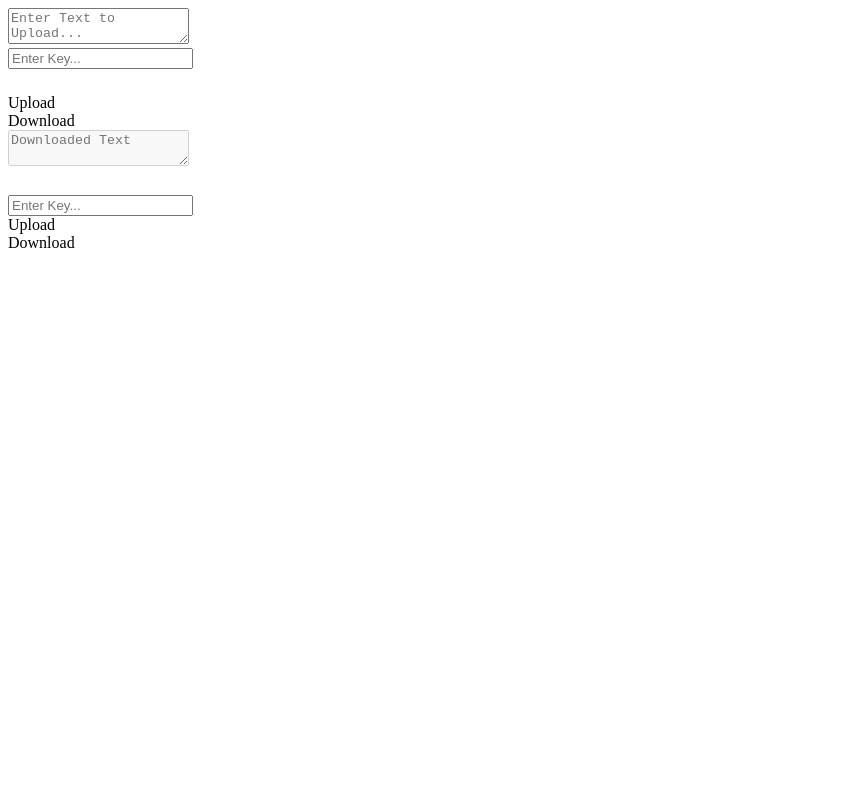
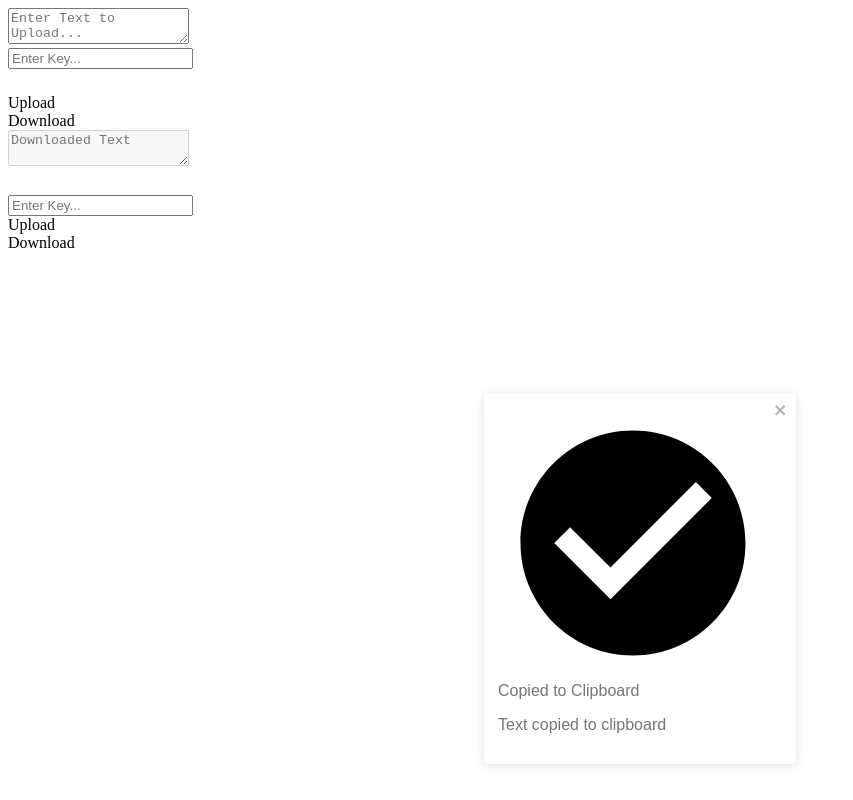
Before and after one commit to Petit-Development/Send, a Next.js app: page / in a window 1280 px wide. Both pictures are taken after a click on the element 640 px from the left and 81 px from the top of the page. Shown: the whole page, without its empty margins (0-853 px from the left). Built offline with nearby package versions, Linux system fonts and the light colour scheme.

Commit message:
Move things around and add react toastify

```diff
--- a/components/download.tsx
+++ /dev/null
@@ -1,2 +0,0 @@
-
-../button
--- a/components/download/download.tsx
+++ b/components/download/download.tsx
@@ -1,4 +1,6 @@
 import { useState } from 'react';
+import { toast } from 'react-toastify';
+import { Toast } from '../toast';
 import DownloadCast from './downloadCast';
 
 export default () => {
@@ -14,6 +16,20 @@ export default () => {
       body: JSON.stringify({ key: key }),
     });
     const text = await res.json();
+    toast(
+      <Toast
+        title="Successfully Downloaded!"
+        subtitle={`Click copy to copy to clipboard`}
+      />,
+      {
+        closeButton: undefined,
+        position: 'bottom-center',
+        hideProgressBar: true,
+        style: {
+          background: 'none',
+        },
+      }
+    );
     setText(text.body);
   };
   return <DownloadCast text={text} onDownload={getData} />;
--- a/components/download/downloadCast.tsx
+++ b/components/download/downloadCast.tsx
@@ -1,5 +1,7 @@
 import { FC, useState } from 'react';
 import { Copy } from 'react-feather';
+import { Toast } from '../toast';
+import { toast } from 'react-toastify';
 import Button from '../button';
 
 interface DownloadCastProps {
@@ -29,7 +31,23 @@ export const DownloadCast: FC<DownloadCastProps> = ({
             disabled={true}
           />
           <div
-            onClick={() => navigator.clipboard.writeText(key)}
+            onClick={() => {
+              toast(
+                <Toast
+                  title="Copied to Clipboard"
+                  subtitle={`Text copied to clipboard`}
+                />,
+                {
+                  closeButton: undefined,
+                  position: 'bottom-center',
+                  hideProgressBar: true,
+                  style: {
+                    background: 'none',
+                  },
+                }
+              );
+              navigator.clipboard.writeText(key);
+            }}
             className="cursor-pointer hover:opacity-80 flex bg-petit-purple h-10 items-center justify-center w-full text-center rounded-b-2xl"
           >
             <Copy color="#ffffff" size="21" />
--- a/components/toast.tsx
+++ b/components/toast.tsx
@@ -5,11 +5,11 @@ interface ToastProps {
   subtitle: string;
 }
 
-export const Toast: FC<ToastProps> = () => {
+export const Toast: FC<ToastProps> = ({ title, subtitle }) => {
   return (
     <div
       className={
-        ' flex w-full max-w-sm mx-auto overflow-hidden bg-white rounded-lg shadow-md dark:bg-gray-800 '
+        'flex max-w-sm mx-auto overflow-hidden bg-white rounded-lg shadow-md dark:bg-gray-800 '
       }
     >
       <div className="flex items-center justify-center w-12 bg-petit-grey">
@@ -24,12 +24,8 @@ export const Toast: FC<ToastProps> = () => {
 
       <div className="px-4 py-2 -mx-3">
         <div className="mx-3">
-          <span className="font-semibold text-petit-grey">
-            Text Copied to Clipboard!
-          </span>
-          <p className="text-sm text-gray-600 dark:text-gray-200">
-            Your account was registered!
-          </p>
+          <span className="font-semibold text-petit-grey">{title}</span>
+          <p className="text-sm text-gray-600 dark:text-gray-200">{subtitle}</p>
         </div>
       </div>
     </div>
--- a/components/upload/upload.tsx
+++ b/components/upload/upload.tsx
@@ -1,3 +1,5 @@
+import { toast } from 'react-toastify';
+import { Toast } from '../toast';
 import UploadCast from './uploadCast';
 
 export default () => {
@@ -5,7 +7,7 @@ export default () => {
 };
 
 async function postData(key: string, text: string) {
-  const res = await fetch('/api/upload', {
+  await fetch('/api/upload', {
     method: 'POST',
     headers: {
       Accept: 'application/json',
@@ -13,5 +15,19 @@ async function postData(key: string, text: string) {
     },
     body: JSON.stringify({ key: key, text: text }),
   });
-  console.log(res);
+
+  toast(
+    <Toast
+      title="Successfully Uploaded!"
+      subtitle={`use key ${key} to download again `}
+    />,
+    {
+      closeButton: undefined,
+      position: 'bottom-center',
+      hideProgressBar: true,
+      style: {
+        background: 'none',
+      },
+    }
+  );
 }
--- a/components/upload/uploadCast.tsx
+++ b/components/upload/uploadCast.tsx
@@ -1,5 +1,7 @@
 import { useState } from 'react';
 import { Copy } from 'react-feather';
+import { Toast } from '../toast';
+import { toast } from 'react-toastify';
 import Button from '../button';
 
 interface UploadCastProps {
@@ -29,6 +31,20 @@ export const UploadCast: React.FC<UploadCastProps> = ({ onUpload }) => {
           />
           <div
             onClick={() => {
+              toast(
+                <Toast
+                  title="Copied to Clipboard"
+                  subtitle={`Text copied to clipboard`}
+                />,
+                {
+                  closeButton: undefined,
+                  position: 'bottom-center',
+                  hideProgressBar: true,
+                  style: {
+                    background: 'none',
+                  },
+                }
+              );
               navigator.clipboard.writeText(key);
             }}
             className="hover:opacity-75 cursor-pointer flex items-center bg-petit-grey justify-center w-full text-center rounded-r-2xl"
--- a/package.json
+++ b/package.json
@@ -14,7 +14,8 @@
     "next": "12.0.3",
     "react": "17.0.2",
     "react-dom": "17.0.2",
-    "react-feather": "^2.0.9"
+    "react-feather": "^2.0.9",
+    "react-toastify": "^8.1.0"
   },
   "devDependencies": {
     "@types/react": "17.0.34",
--- a/pages/index.tsx
+++ b/pages/index.tsx
@@ -2,6 +2,8 @@ import Head from 'next/head';
 import { useState } from 'react';
 import Upload from '../components/upload/upload';
 import Download from '../components/download/download';
+import { ToastContainer } from 'react-toastify';
+  import 'react-toastify/dist/ReactToastify.css';
 
 export default function Home() {
   const [selected, setSelected] = useState('upload');
@@ -20,6 +22,7 @@ export default function Home() {
           } w-screen h-screen`}
         >
           <div className="flex flex-col justify-items-stretch lg:flex-row h-full">
+            <ToastContainer className="fixed" />
             <div
               className={`lg:w-1/2 h-full ${
                 downloadSelected ? 'hidden' : 'visible'
```
Also changed, not shown: 1 other file (tests, documents, lock files or other folders).
